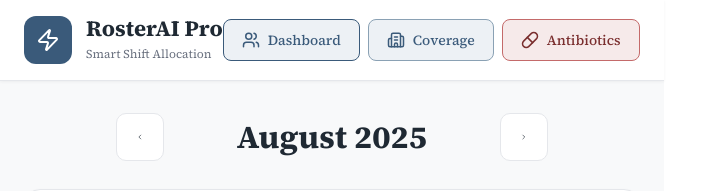
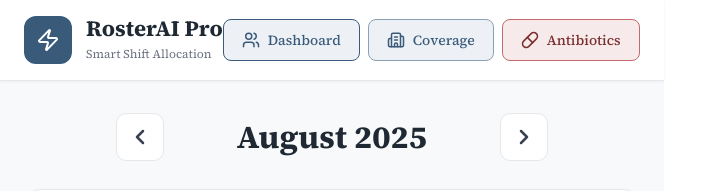
Before and after one commit to chewyuenrachael/roster-ai, a React (Vite) app: page / in a window 1280 px wide. Shown: the top 191 px of the page, without its empty margins (0-702 px from the left). Built offline with nearby package versions, Linux system fonts and the light colour scheme.

Commit message:
fix the button colour

```diff
--- a/src/App.jsx
+++ b/src/App.jsx
@@ -1933,9 +1933,17 @@ export default function RosterApp() {
       <main className="main-content">
         <div className="dashboard">
           <div className="month-selector">
-            <button className="month-nav" onClick={() => navigateMonth('prev')}><ChevronLeft size={24} /></button>
+            <button className="month-nav" onClick={() => navigateMonth('prev')}>
+              <svg width="24" height="24" viewBox="0 0 24 24" fill="none" stroke="#374151" strokeWidth="2.5" strokeLinecap="round" strokeLinejoin="round">
+                <polyline points="15 18 9 12 15 6"></polyline>
+              </svg>
+            </button>
             <h2 className="current-month">{MONTHS[month]} {year}</h2>
-            <button className="month-nav" onClick={() => navigateMonth('next')}><ChevronRight size={24} /></button>
+            <button className="month-nav" onClick={() => navigateMonth('next')}>
+              <svg width="24" height="24" viewBox="0 0 24 24" fill="none" stroke="#374151" strokeWidth="2.5" strokeLinecap="round" strokeLinejoin="round">
+                <polyline points="9 18 15 12 9 6"></polyline>
+              </svg>
+            </button>
           </div>
 
           <div className="status-bar">
@@ -2103,20 +2111,23 @@ const styles = `
     border-radius: 10px;
     background: #FFFFFF;
     border: 1px solid #E5E7EB;
-    color: #1F2933;
+    color: #374151;
     cursor: pointer;
     display: flex; align-items: center; justify-content: center;
     transition: all 0.2s;
+    padding: 0;
   }
 
   .month-nav svg {
     width: 24px;
     height: 24px;
-    stroke: currentColor;
-    stroke-width: 2;
-  }
-
-  .month-nav:hover { background: #EDF1F5; color: #1F2933; }
+    display: block;
+  }
+
+  .month-nav:hover {
+    background: #EDF1F5;
+    border-color: #3A5A7A;
+  }
 
   .current-month {
     font-size: 32px; font-weight: 700;
```
